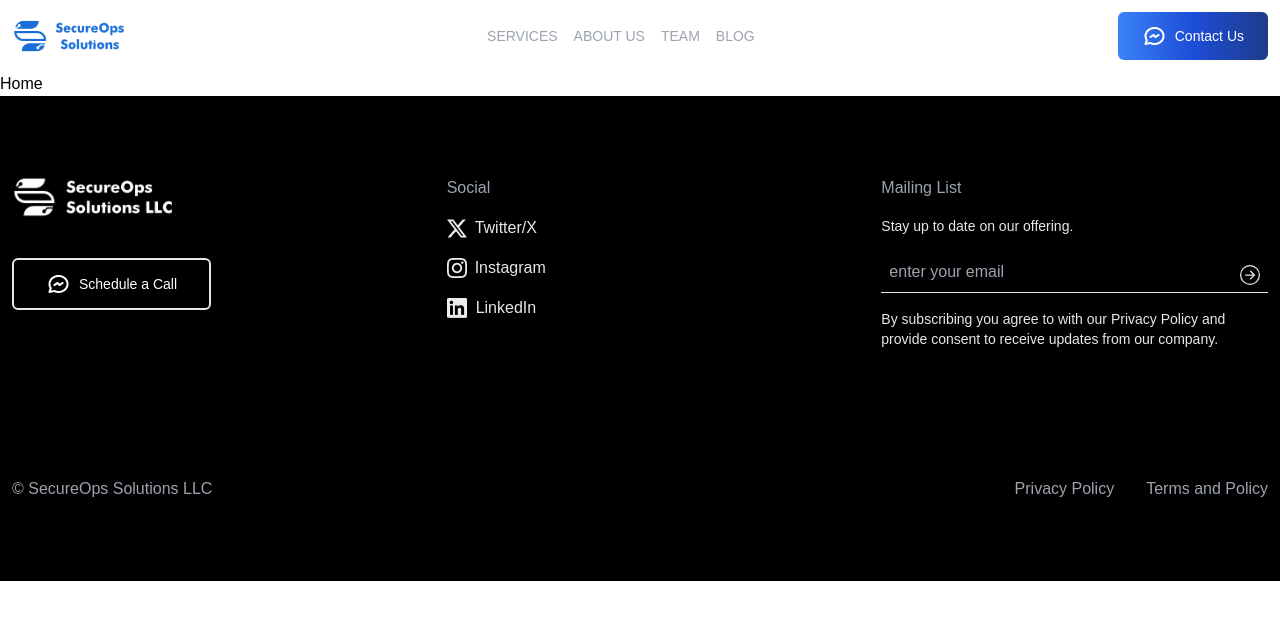
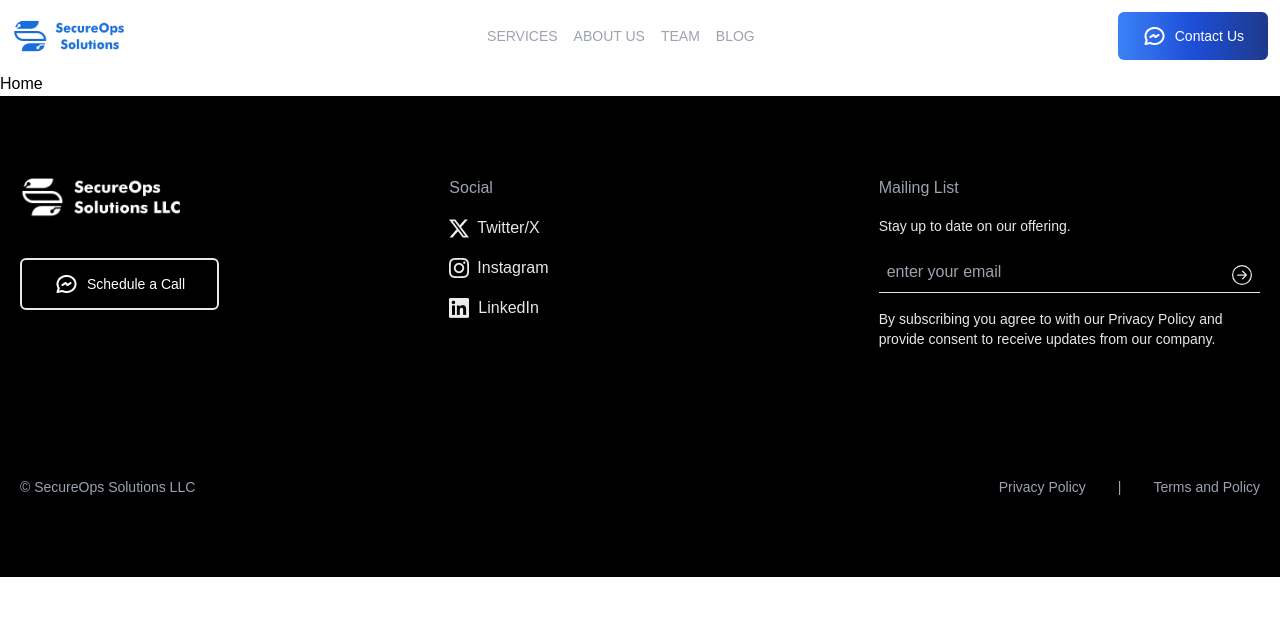
Before and after one commit to daaef/secureops, a React (Create React App) app: page / in a window 1280 px wide. Shown: the top 620 px of the page. Built offline with nearby package versions, Linux system fonts and the light colour scheme.

Commit message:
adjusted some styling

```diff
--- a/src/AppRouter/index.jsx
+++ b/src/AppRouter/index.jsx
@@ -26,6 +26,3 @@ const AppRoutes = () => {
 };
 
 export default AppRoutes;
-{
-  /* <Route path='track/:trackID/' element={<Track />} /> */
-}
--- a/src/Components/Layout/footer.jsx
+++ b/src/Components/Layout/footer.jsx
@@ -14,7 +14,7 @@ const Footer = () => {
     { img: ln, title: "LinkedIn", link: "" },
   ];
   return (
-    <footer className='bg-black text-gray-200 p-3 py-20'>
+    <footer className='bg-black text-gray-200 p-5 py-10 md:py-20'>
       <div className='mx-auto container grid grid-cols-1 md:grid-cols-3 gap-12'>
         <div>
           <img src={logo} className='w-40' alt='' />
@@ -59,11 +59,10 @@ const Footer = () => {
           </p>
         </div>
       </div>
-      <div className='mx-auto container flex items-center justify-between mt-32 text-gray-400'>
+      <div className='mx-auto container flex  gap-4 flex-col sm:flex-row items-center justify-between mt-32 text-gray-400 text-sm'>
         <h2>© SecureOps Solutions LLC</h2>
         <div className='flex gap-8'>
-          <Link>Privacy Policy</Link>
-          <Link>Terms and Policy</Link>
+          <Link>Privacy Policy</Link>|<Link>Terms and Policy</Link>
         </div>
       </div>
     </footer>
--- a/src/Components/Layout/nav.jsx
+++ b/src/Components/Layout/nav.jsx
@@ -1,7 +1,7 @@
 import React, { useState } from "react";
 import logo from "../../Assets/images/logo.png";
 import call from "../../Assets/images/call.png";
-import { Link, NavLink, useNavigate } from "react-router-dom";
+import { Link, NavLink } from "react-router-dom";
 import Sidebar from "./sidebar";
 import { BiMenuAltRight } from "react-icons/bi";
 
@@ -14,7 +14,6 @@ const Nav = () => {
   ];
 
   const [isSidebarOpen, setIsSidebarOpen] = useState(false);
-  const navigateTo = useNavigate();
 
   const openSidebar = () => {
     setIsSidebarOpen(true);
@@ -23,8 +22,6 @@ const Nav = () => {
   const closeSidebar = () => {
     setIsSidebarOpen(false);
   };
-
-  const token = localStorage.getItem("token");
 
   return (
     <nav className='w-full p-3'>
@@ -66,7 +63,6 @@ const Nav = () => {
         isSidebarOpen={isSidebarOpen}
         closeSidebar={closeSidebar}
         navItems={navLinks}
-        token={token}
       />
     </nav>
   );
--- a/src/Components/Layout/sidebar.jsx
+++ b/src/Components/Layout/sidebar.jsx
@@ -3,9 +3,8 @@ import { MdOutlineClose } from "react-icons/md";
 import { Link, NavLink, useNavigate } from "react-router-dom";
 import logo from "../../Assets/images/logo.png";
 import call from "../../Assets/images/call.png";
-import Btn from "../../Utils/Button/btn";
 
-const Sidebar = ({ isSidebarOpen, closeSidebar, navItems, token }) => {
+const Sidebar = ({ isSidebarOpen, closeSidebar, navItems }) => {
   const navigateTo = useNavigate();
   return (
     <aside
```
